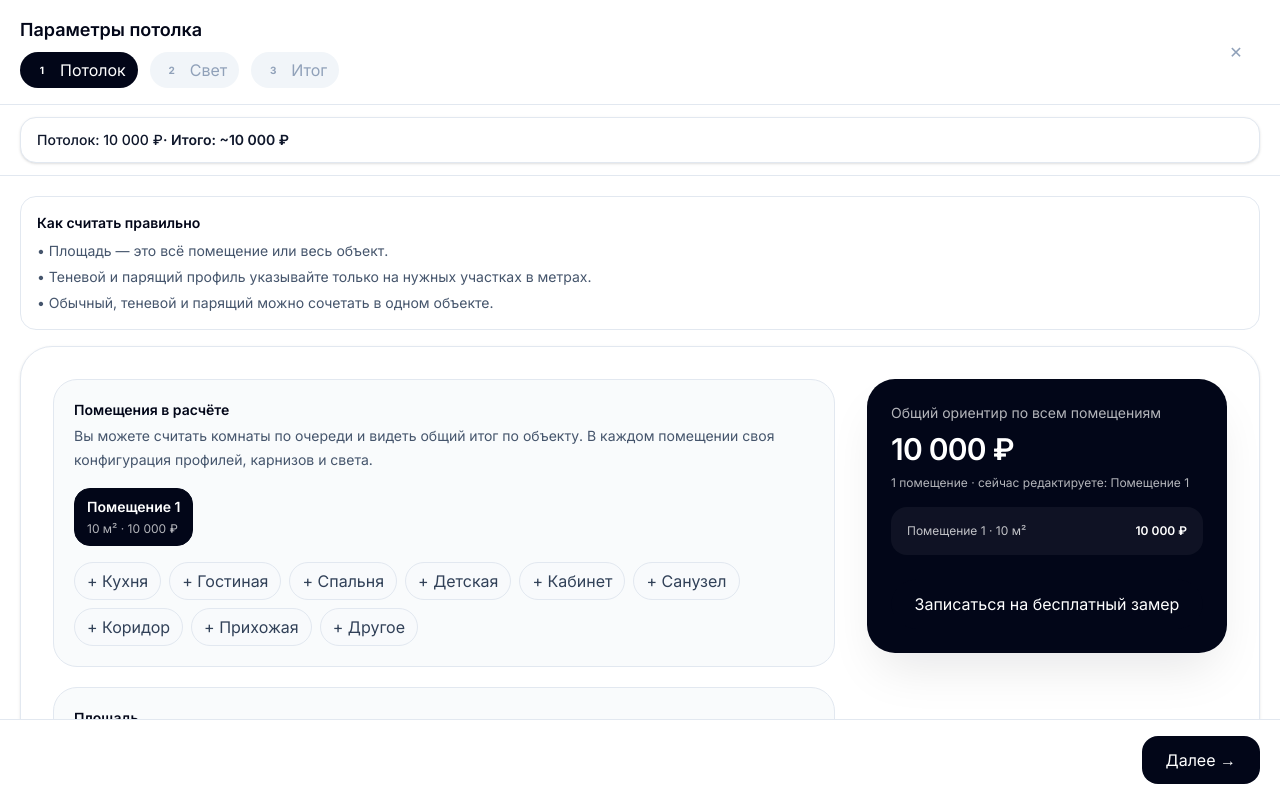
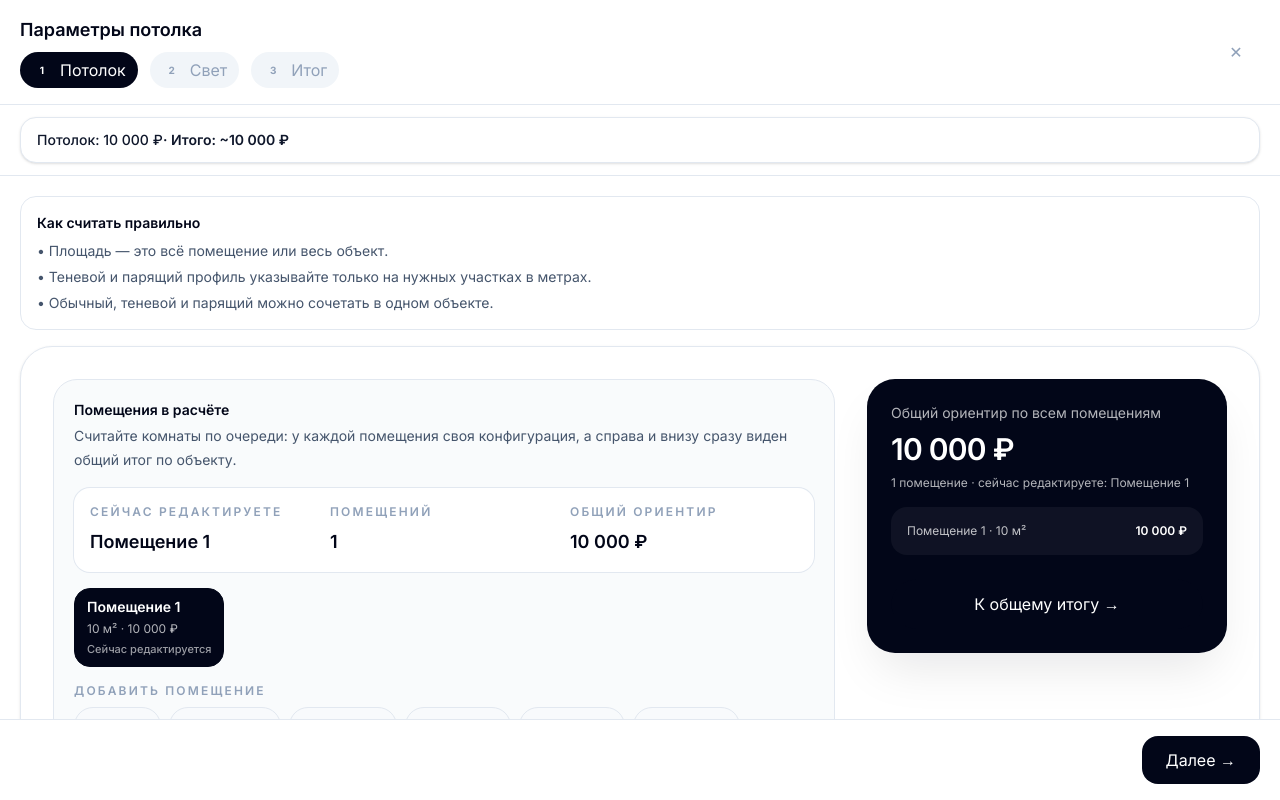
Before and after one commit to svladimirtsk-crypto/nextjs-potolkovo, a Next.js app: page / in a window 1280 px wide. Both pictures are taken after a click on the button "Рассчитать стоимость". Shown: the part 2349-3149 px from the top of the page. Built offline with nearby package versions, Linux system fonts and the light colour scheme.

Commit message:
Enhance price calculator UI with input field
Updated room description and added input field for room name.

```diff
--- a/components/home/price-calculator-client.tsx
+++ b/components/home/price-calculator-client.tsx
@@ -6,6 +6,7 @@ import { homepage } from "@/content/homepage";
 import type { ServiceCalculatorPreset } from "@/content/services";
 
 import { Button } from "@/components/ui/button";
+import { Input } from "@/components/ui/input";
 import {
   type CalculatorLeadSnapshot,
   usePriceCalculatorBridge,
@@ -1639,9 +1640,24 @@ export function PriceCalculatorClient({
           {isRoomScopeMulti ? (
             <SectionCard
               title="Помещения в расчёте"
-              description="Вы можете считать комнаты по очереди и видеть общий итог по объекту. В каждом помещении своя конфигурация профилей, карнизов и света."
-            >
-              <div className="flex flex-wrap gap-2">
+              description="Считайте комнаты по очереди: у каждой помещения своя конфигурация, а справа и внизу сразу виден общий итог по объекту."
+            >
+              <div className="grid gap-3 rounded-2xl bg-white p-4 ring-1 ring-slate-200 sm:grid-cols-3">
+                <div>
+                  <p className="text-xs font-semibold uppercase tracking-[0.18em] text-slate-400">Сейчас редактируете</p>
+                  <p className="mt-2 text-lg font-semibold text-slate-950">{roomLabel}</p>
+                </div>
+                <div>
+                  <p className="text-xs font-semibold uppercase tracking-[0.18em] text-slate-400">Помещений</p>
+                  <p className="mt-2 text-lg font-semibold text-slate-950">{effectiveRooms.length}</p>
+                </div>
+                <div>
+                  <p className="text-xs font-semibold uppercase tracking-[0.18em] text-slate-400">Общий ориентир</p>
+                  <p className="mt-2 text-lg font-semibold text-slate-950">{formatCurrency(displayTotal)} ₽</p>
+                </div>
+              </div>
+
+              <div className="mt-4 flex flex-wrap gap-2">
                 {effectiveRooms.map((room) => {
                   const isActive = room.id === activeRoomId;
                   const roomSnapshot = calcRoomSnapshot(room);
@@ -1661,12 +1677,17 @@ export function PriceCalculatorClient({
                       <p className={isActive ? "mt-1 text-xs text-white/70" : "mt-1 text-xs text-slate-500"}>
                         {room.area} м² · {formatCurrency(roomSnapshot.total)} ₽
                       </p>
+                      {isActive ? (
+                        <p className="mt-1 text-[11px] font-medium text-white/60">Сейчас редактируется</p>
+                      ) : null}
                     </button>
                   );
                 })}
               </div>
 
-              <div className="mt-4 flex flex-wrap gap-2">
+              <div className="mt-4">
+                <p className="text-xs font-semibold uppercase tracking-[0.18em] text-slate-400">Добавить помещение</p>
+                <div className="mt-2 flex flex-wrap gap-2">
                   {ROOM_TYPE_OPTIONS.map((label) => (
                     <button
                       key={label}
@@ -1677,6 +1698,10 @@ export function PriceCalculatorClient({
                       + {label}
                     </button>
                   ))}
+                </div>
+                <p className="mt-2 text-xs text-slate-500">
+                  Добавьте все нужные комнаты — итог по объекту будет суммироваться автоматически.
+                </p>
               </div>
 
               {rooms.length > 1 ? (
@@ -1736,11 +1761,11 @@ export function PriceCalculatorClient({
                           type="button"
                           onClick={() => {
                             markInteracted();
-                            setRoomLabel(label === "Другое" ? roomLabel : label);
+                            if (label !== "Другое") setRoomLabel(label);
                           }}
                           className={[
                             "rounded-full px-3 py-1 text-xs font-semibold transition-colors",
-                            roomLabel === label
+                            label !== "Другое" && roomLabel === label
                               ? "bg-slate-950 text-white"
                               : "bg-slate-100 text-slate-700 hover:bg-slate-200",
                           ].join(" ")}
@@ -1748,6 +1773,20 @@ export function PriceCalculatorClient({
                           {label}
                         </button>
                       ))}
+                    </div>
+                    <div className="mt-4">
+                      <Input
+                        label="Название помещения"
+                        value={roomLabel}
+                        onChange={(event) => {
+                          markInteracted();
+                          setRoomLabel(event.target.value);
+                        }}
+                        placeholder="Например: Кухня-гостиная"
+                      />
+                      <p className="mt-2 text-xs text-slate-500">
+                        Это название будет видно в общем списке помещений и в итоговом расчёте.
+                      </p>
                     </div>
                   </div>
                 ) : null}
@@ -2495,7 +2534,7 @@ export function PriceCalculatorClient({
 
             <div className="mt-6">
               <Button type="button" className="w-full" onClick={onPrimaryCtaClick ?? (() => scrollToAction())}>
-                {homepage.price.primaryCtaLabel}
+                {isRoomScopeMulti ? "К общему итогу →" : homepage.price.primaryCtaLabel}
               </Button>
             </div>
           </div>
@@ -2508,7 +2547,7 @@ export function PriceCalculatorClient({
         >
           <div className="flex items-center justify-between gap-4">
             <div className="min-w-0">
-              <p className="text-xs text-slate-500">Итого от</p>
+              <p className="text-xs text-slate-500">{isRoomScopeMulti ? "Общий итог" : "Итого от"}</p>
               <p className="text-lg font-bold tracking-tight text-slate-950">
                 {formatCurrency(displayTotal)} ₽
               </p>
```
Lines whose indentation alone changed are shown as unchanged.
